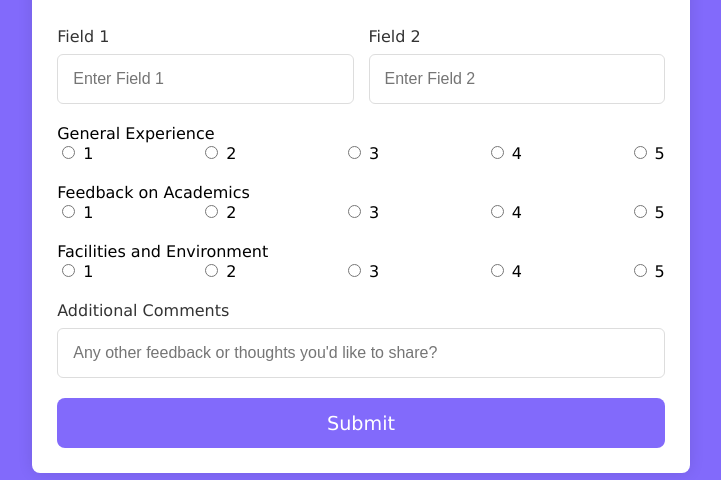
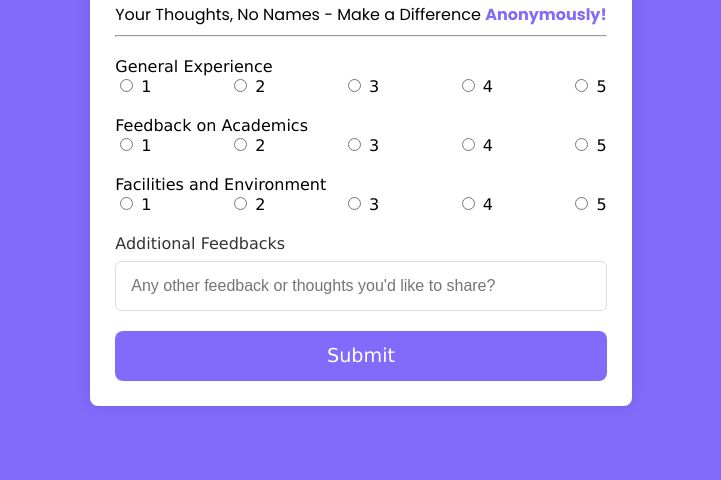
Before and after one commit to aryanrana19/Minor-Project-1, a plain HTML site: page Frontend/New folder/index.html in a window 1280 px wide. Shown: the part 320-800 px from the top of the page, without its empty margins (279-1000 px from the left). Drawn offline with Linux system fonts and the light colour scheme.

Commit message:
completed

```diff
--- a/Frontend/New folder/index.html
+++ b/Frontend/New folder/index.html
@@ -16,23 +16,23 @@
 
     <!-- <section class="right-main"> -->
 
-        <form class="form" id="form">
+        <form class="form" id="form" action="">
             <div class="img-container">
                 <img src="https://encrypted-tbn0.gstatic.com/images?q=tbn:ANd9GcQU_P4dmMpB8PJKyVCL6a16Ue9qp6k3sgpqWQ&s" alt="UPES Logo">
             </div>
             <h1 class="form-heading">University  Feedback Form</h1>
             <p>Your Thoughts, No Names - Make a Difference <span>Anonymously!</span></p>
+            <hr>
 
-            <div class="column">
-                <div class="form-control">
-                    <label for="course">Field 1</label>
-                    <input type="text" placeholder="Enter Field 1" required>
-                </div>
-                <div class="form-control">
-                    <label for="sapId">Field 2</label>
-                    <input type="number" placeholder="Enter Field 2" required>
-                </div>
-            </div>
+            <!-- <div class="form-control">
+                <label for="course">Any challenges you've faced?</label>
+                <input type="text" placeholder="Your Answer" required>
+            </div> -->
+
+            <!-- <div class="form-control">
+                <label for="sapId">Field 2</label>
+                <input type="number" placeholder="Enter Field 2" required>
+            </div> -->
 
             <div class="form-options">
                 <label for="name">General Experience</label>
@@ -113,7 +113,7 @@
             </div>
 
             <div class="form-control">
-                <label for="feedback">Additional Comments</label>
+                <label for="feedback">Additional Feedbacks</label>
                 <input type="text" placeholder="Any other feedback or thoughts you'd like to share?"  required>
             </div>
             <button type="submit" class="submitBtn">Submit</button>
--- a/Frontend/New folder/styles.css
+++ b/Frontend/New folder/styles.css
@@ -60,6 +60,7 @@ body{
     border-radius: 8px;
     box-shadow: 0 0 15px rgba(0,0,0,0.1);
     margin: 25px;
+    max-width: 50%;
 }
 
 .img-container{
```
